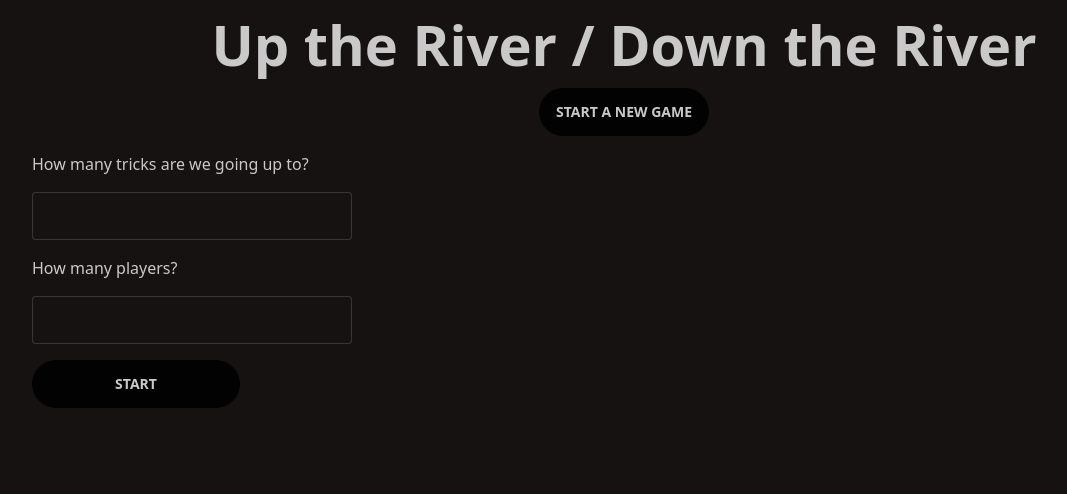
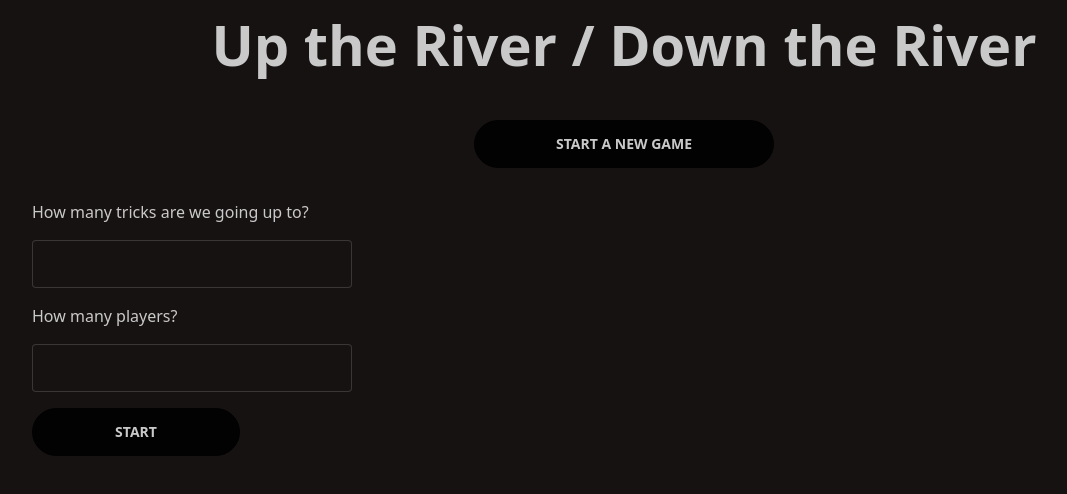
Before and after one commit to josherra/board-game-scoreboard, a React (Vite) app in the folder client/: page / in a window 1280 px wide. Both pictures are taken after a click on the button "START A NEW GAME". Shown: the top 494 px of the page, without its empty margins (16-1083 px from the left). Built offline with nearby package versions, Linux system fonts and the light colour scheme.

Commit message:
Added styling for bet not being made

```diff
--- a/client/src/App.jsx
+++ b/client/src/App.jsx
@@ -32,17 +32,10 @@ function App() {
       <header className="text-center prose lg:prose-xl max-w-none">
         <h1>Up the River / Down the River</h1>
       </header>
-      <main className="p-4">
-        <div className="flex justify-center">
-          <button className="btn" onClick={onNewGame}>
+      <main className="p-4 flex flex-col items-center">
+        <button className="btn mt-8 w-[300px]" onClick={onNewGame}>
           Start a new game
         </button>
-          {openGame && (
-            <button className="btn" onClick={() => setHideScorecard(!hideScorecard)}>
-              {hideScorecard ? "Show" : "Hide"} Scorecard
-            </button>
-          )}
-        </div>
         {newGame && <GameStart data={data} setData={setData} setNewGame={setNewGame} setOpenGame={setOpenGame} />}
         {data.scores && data.scores.length > 0 && (
           <RoundInfo
@@ -55,6 +48,10 @@ function App() {
           />
         )}
         {openGame && (
+          <>
+            <button className="btn" onClick={() => setHideScorecard(!hideScorecard)}>
+              {hideScorecard ? "Show" : "Hide"} Scorecard
+            </button>
             <GameTable
               currentRound={currentRound}
               gameRounds={gameRounds}
@@ -64,6 +61,7 @@ function App() {
               setCurrentRound={setCurrentRound}
               hideScorecard={hideScorecard}
             />
+          </>
         )}
       </main>
     </div>
--- a/client/src/components/GameStart.jsx
+++ b/client/src/components/GameStart.jsx
@@ -33,7 +33,7 @@ export const GameStart = ({ data, setData, setNewGame, setOpenGame }) => {
   };
 
   return (
-    <form className="p-4 flex flex-col" onSubmit={handleSubmit}>
+    <form className="mt-4 p-4 flex flex-col max-w-lg w-full self-start" onSubmit={handleSubmit}>
       <label htmlFor="rounds">How many tricks are we going up to?</label>
       <input
         className="input input-bordered input-m max-w-xs rounded my-4"
--- a/client/src/components/GameTable.jsx
+++ b/client/src/components/GameTable.jsx
@@ -57,7 +57,7 @@ export const GameTable = ({
   return (
     <div className="mt-4 overflow-x-auto">
       {!hideScorecard && (
-        <table className="table-zebra md:table-md sm:table-xs table-xs w-full">
+        <table className="table-zebra md:table-md sm:table-xs table-xs w-full shadow-sm shadow-slate-300">
           <thead>
             <tr className="sm:text-sm text-left">
               <td>Round</td>
@@ -74,7 +74,14 @@ export const GameTable = ({
                   {data.scores.map((person, index) => (
                     <>
                       <td>
-                        {data.scores[index].rounds[roundIndex].bet} | {data.scores[index].total}
+                        <span
+                          className={`${
+                            data.scores[index].rounds[roundIndex].madeBet === false ? "line-through opacity-40" : ""
+                          } `}
+                        >
+                          {data.scores[index].rounds[roundIndex].bet}
+                        </span>{" "}
+                        | {data.scores[index].total}
                       </td>
                     </>
                   ))}
--- a/client/src/components/PersonRoundInfo.jsx
+++ b/client/src/components/PersonRoundInfo.jsx
@@ -1,14 +1,17 @@
 import React from "react";
 
 export const PersonRoundInfo = ({ person, currentRound, changeBet, betAction, index }) => {
+  console.log(person);
+  console.log(currentRound);
+
   return (
     <div
-      className={`card p-4 w-[200px] justify-center items-center gap-4 shadow-md shadow-slate-700 ${
+      className={`card p-4 w-[200px] justify-center items-center gap-4 shadow-md ${
         person.rounds[currentRound].madeBet === false
           ? "shadow-red-400"
           : person.rounds[currentRound].madeBet === true
           ? "shadow-green-400"
-          : ""
+          : "shadow-slate-700"
       }`}
     >
       <p className="card-title">{person.name}</p>
```
Lines whose indentation alone changed are shown as unchanged.
